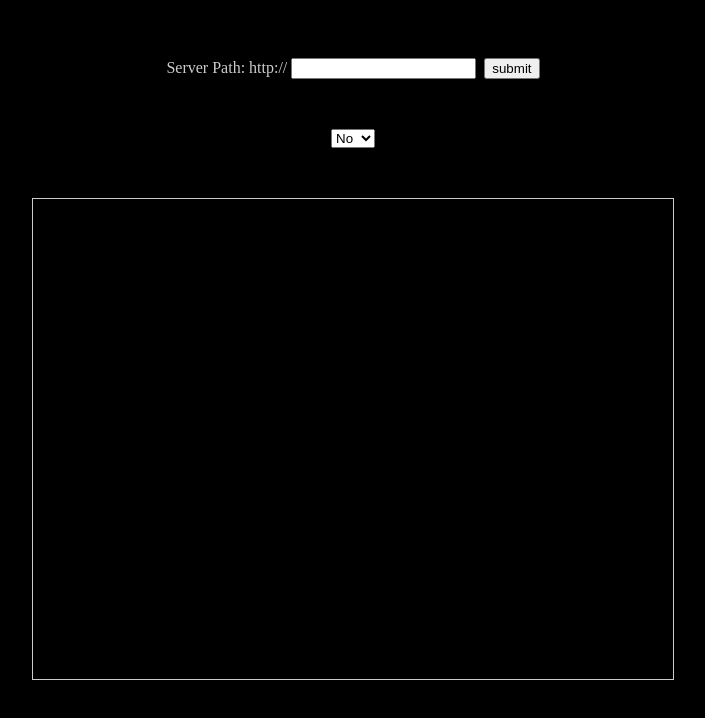
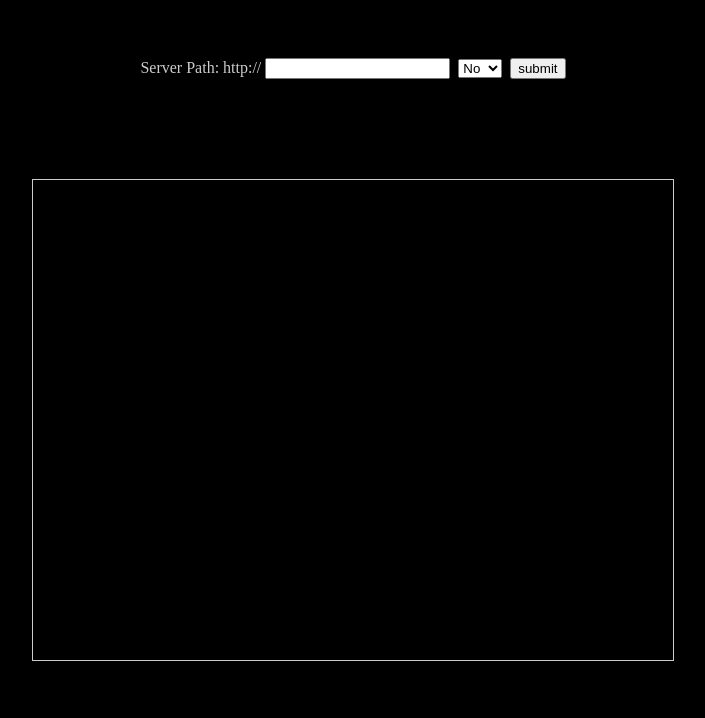
Before and after one commit to arvincsh/zmec-stream-client-server-v1, a website: page index.html in a window 1280 px wide. Shown: the whole page, without its empty margins (287-992 px from the left). Drawn offline with nearby package versions, Linux system fonts and the light colour scheme.

Commit message:
Update index.html

```diff
--- a/index.html
+++ b/index.html
@@ -22,13 +22,14 @@
   <div>
     <span> Server Path: http://</span>
     <input type="text" value="" id="serverurl"></input>&nbsp;
+    <select id="lb">
+      <option value="stream">No</option>
+      <option value="NCTUstream">Yes</option>
+    </select>&nbsp;
     <button onclick="submit();">submit</button>
   </div>
   <div>
-    <select id="lb">
-      <option value="stream">No</option>
-      <option value="NCTUstream">Yes</option>
-    </select>
+
   </div>
   <div>
     <canvas id="canvas" width="640" height="480"></canvas>
```
